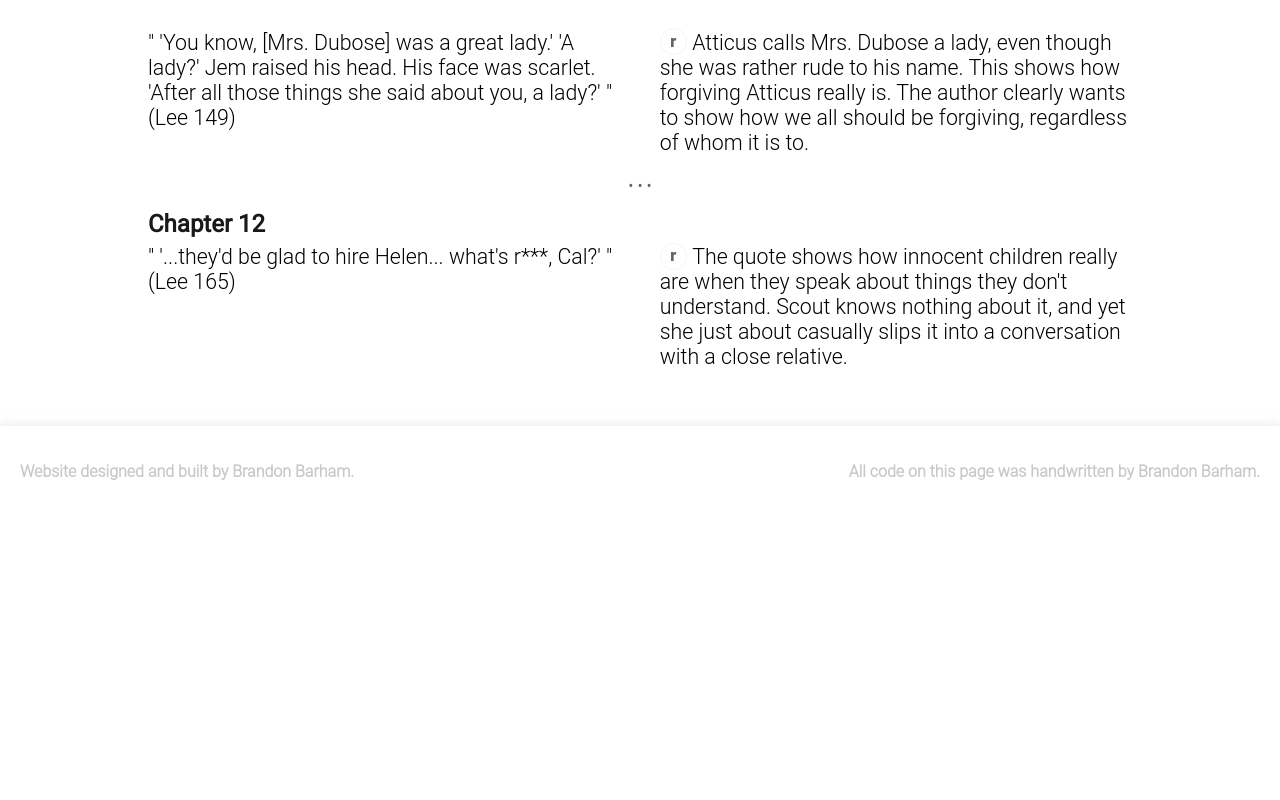
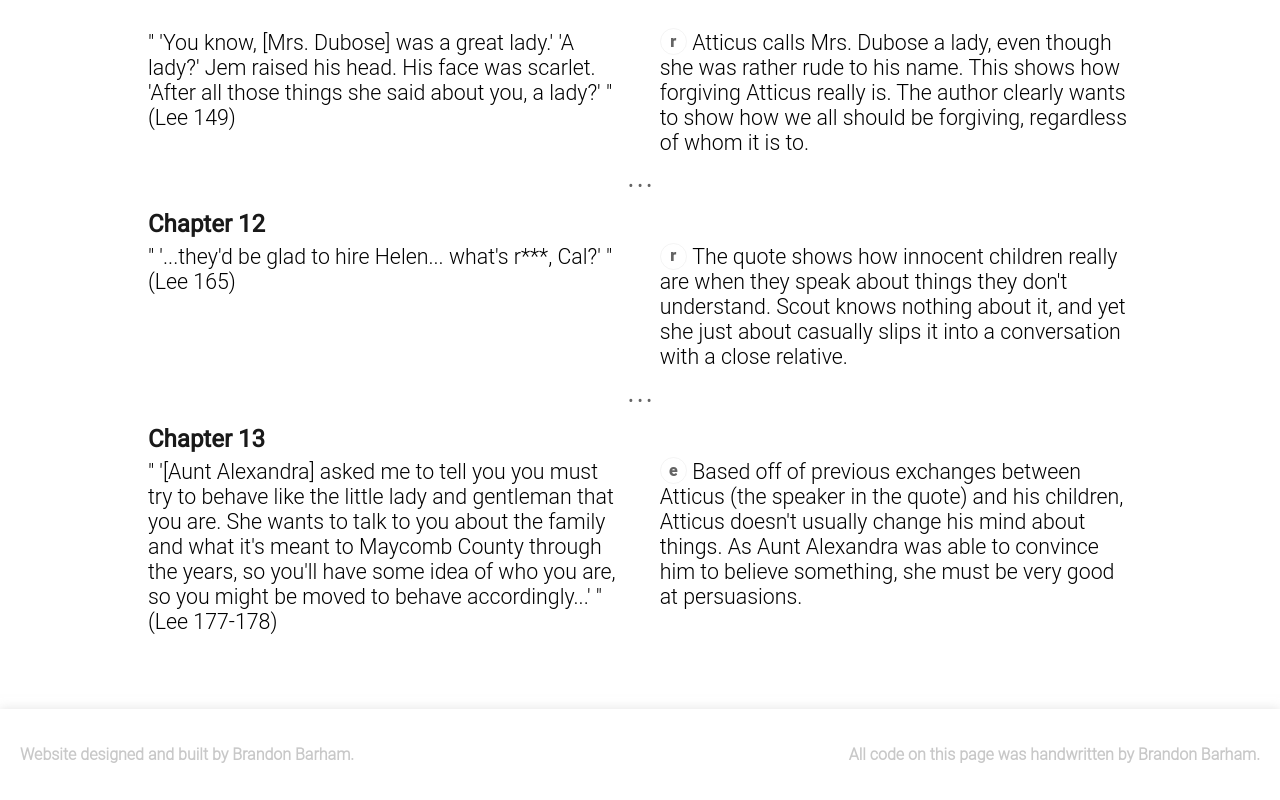
Before and after one commit to SimplexShotz/TKM, a plain HTML site: page index.html in a window 1280 px wide. Shown: the part 2863-3663 px from the top of the page. Before the commit the page ends 3380 px from the top, so only its background shows below. Drawn offline with Linux system fonts and the light colour scheme.

Commit message:
Update index.html

```diff
--- a/index.html
+++ b/index.html
@@ -394,6 +394,13 @@
                         type: "r",
                         response: "The quote shows how innocent children really are when they speak about things they don't understand. Scout knows nothing about it, and yet she just about casually slips it into a conversation with a close relative."
                     }
+                ], [ // Chapter 13
+                    {
+                        quote: " '[Aunt Alexandra] asked me to tell you you must try to behave like the little lady and gentleman that you are. She wants to talk to you about the family and what it's meant to Maycomb County through the years, so you'll have some idea of who you are, so you might be moved to behave accordingly...' ",
+                        page: "177-178",
+                        type: "e",
+                        response: "Based off of previous exchanges between Atticus (the speaker in the quote) and his children, Atticus doesn't usually change his mind about things. As Aunt Alexandra was able to convince him to believe something, she must be very good at persuasions."
+                    }
                 ]
             ];
             for (var chapter = 0; chapter < quotes.length; chapter++) {
```
